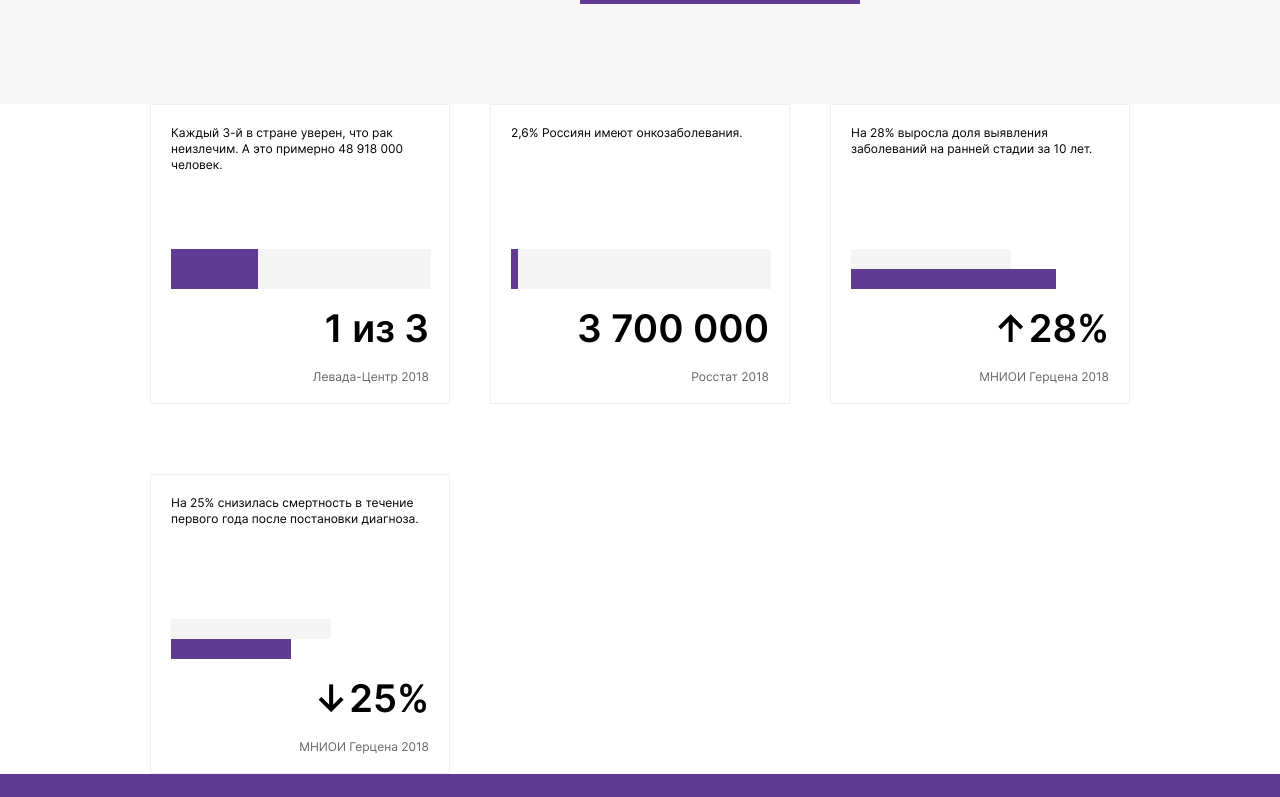
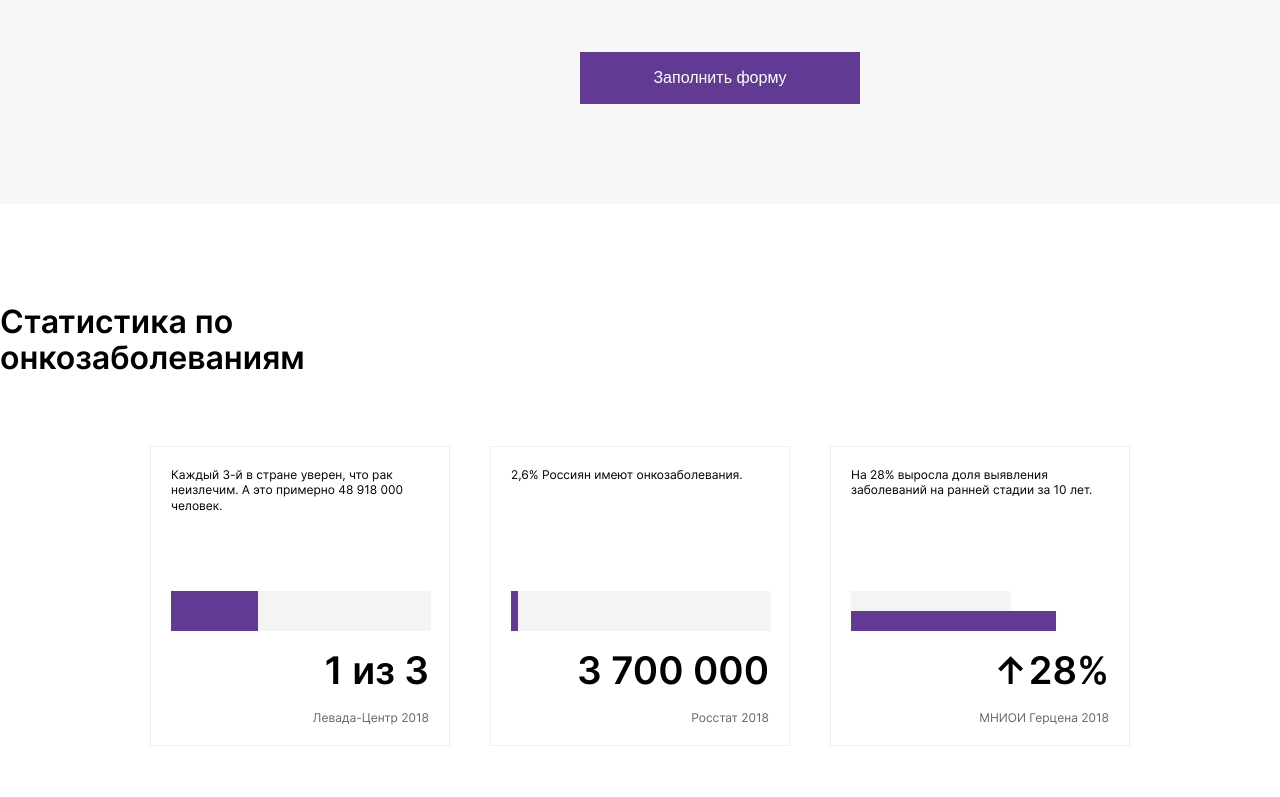
Before and after one commit to zajcevakaterina/raklechitsa, a Nuxt app: page / in a window 1280 px wide. Shown: the part 1410-2207 px from the top of the page. Built offline with nearby package versions, Linux system fonts and the light colour scheme.

Commit message:
feat: add section-title in Statistics

```diff
--- a/components/Statistics.vue
+++ b/components/Statistics.vue
@@ -1,5 +1,8 @@
 <template>
   <section class="statistics">
+    <section-title class="statistics__title"
+      >Статистика по онкозаболеваниям</section-title
+    >
     <ul class="statistics__list">
       <li
         class="statistics__item"
@@ -21,10 +24,12 @@
 
 <script>
 import StatisticsItem from '@/components/StatisticsItem';
+import SectionTitle from '@/components/ui/SectionTitle';
 
 export default {
   components: {
     'stat-item': StatisticsItem,
+    'section-title': SectionTitle,
   },
 
   data() {
@@ -78,6 +83,9 @@ export default {
 </script>
 
 <style scoped>
+.statistics__title {
+  margin: 100px 0 70px;
+}
 .statistics__list {
   display: grid;
   grid-template-columns: repeat(auto-fit, 300px);
--- a/components/Stories.vue
+++ b/components/Stories.vue
@@ -93,7 +93,7 @@ export default {
 
 <style scoped>
 .stories__title {
-  margin-bottom: 70px;
+  margin: 100px 0 70px;
 }
 .stories__list {
   display: grid;
```
